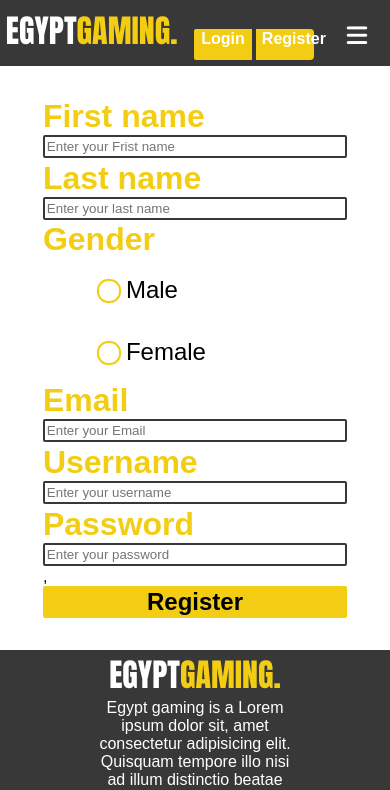
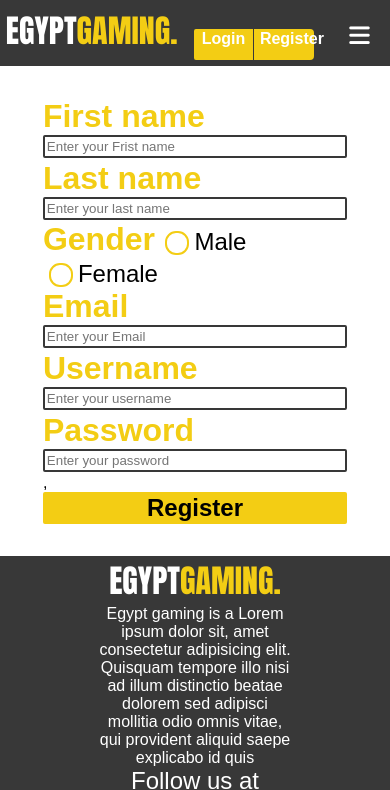
Before and after one commit to Omar3ain/Native-HTML-CSS-project, a plain HTML site: page html/register.html in a window 390 px wide. Shown: the top 790 px of the page. Drawn offline with Linux system fonts and the light colour scheme; a web font is replaced by a local one.

Commit message:
some fixes for reposive features

```diff
--- a/css/input-styles.css
+++ b/css/input-styles.css
@@ -87,4 +87,7 @@ background: #f3cd14;
     form{
         width: 78vw;
     }
+    .radio-item {
+        margin:0;
+     }
 }
--- a/css/style.css
+++ b/css/style.css
@@ -49,10 +49,11 @@ header>a>span, footer>a>span{
     display: none;
 }
 header>button{
-    width: 4vw;
-    height: 2vw;
+
     background: #f3cd14;
     border: none;
+    width: fit-content;
+    height: fit-content;
 }
 header>button>a{
     width: 100%;
@@ -65,6 +66,7 @@ header>button>a{
     display: inline-block;
     cursor: pointer;
     transition: 0.5s;
+
 }
 header>button:nth-child(3){
     margin-left: 20vw;
@@ -73,7 +75,7 @@ header>button:nth-child(3){
 header>button:nth-child(4){
     border-radius: 0 1vw 1vw 0;
     position: relative;
-    right: 0.2vw;
+    right: 0.3vw;
 }
 header>button:hover{
     background-color: #ffe568;
@@ -273,6 +275,9 @@ footer>ul>li>a:hover{
         width: 5vw;
         height: 2.5vw;
     }
+    header>button:nth-child(4) {
+        right: 0.3vw;
+    }
     .products>a>.card>p {
         font-size: 0.6rem;
     }
@@ -293,6 +298,9 @@ footer>ul>li>a:hover{
 
             width: 11vw;
             height: 5vw;
+    }
+    header > button:nth-child(4) {
+        right: 0.8vw;
     }
     .menuToggle{
         display: inline-block;
@@ -380,6 +388,9 @@ footer>ul>li>a:hover{
         width: 15vw;
         height: 7vw;
     }
+    header > button:nth-child(4) {
+        right: 1.2vw;
+    }
     .menuToggle{
         display: inline-block;
         color: white;
@@ -450,8 +461,11 @@ footer>ul>li>a:hover{
         border-radius: 0.5vw 0 0 0.5vw;
     }
     header>button{
-        width: 15vw;
+        width: 15.3vw;
         height: 8vw;
+    }
+    header > button:nth-child(4) {
+        right: 1vw;
     }
     .menuToggle{
         display: inline-block;
@@ -483,4 +497,4 @@ footer>ul>li>a:hover{
     header>button>a {
         font-size: 1rem;
     }
-   }
+}
```
